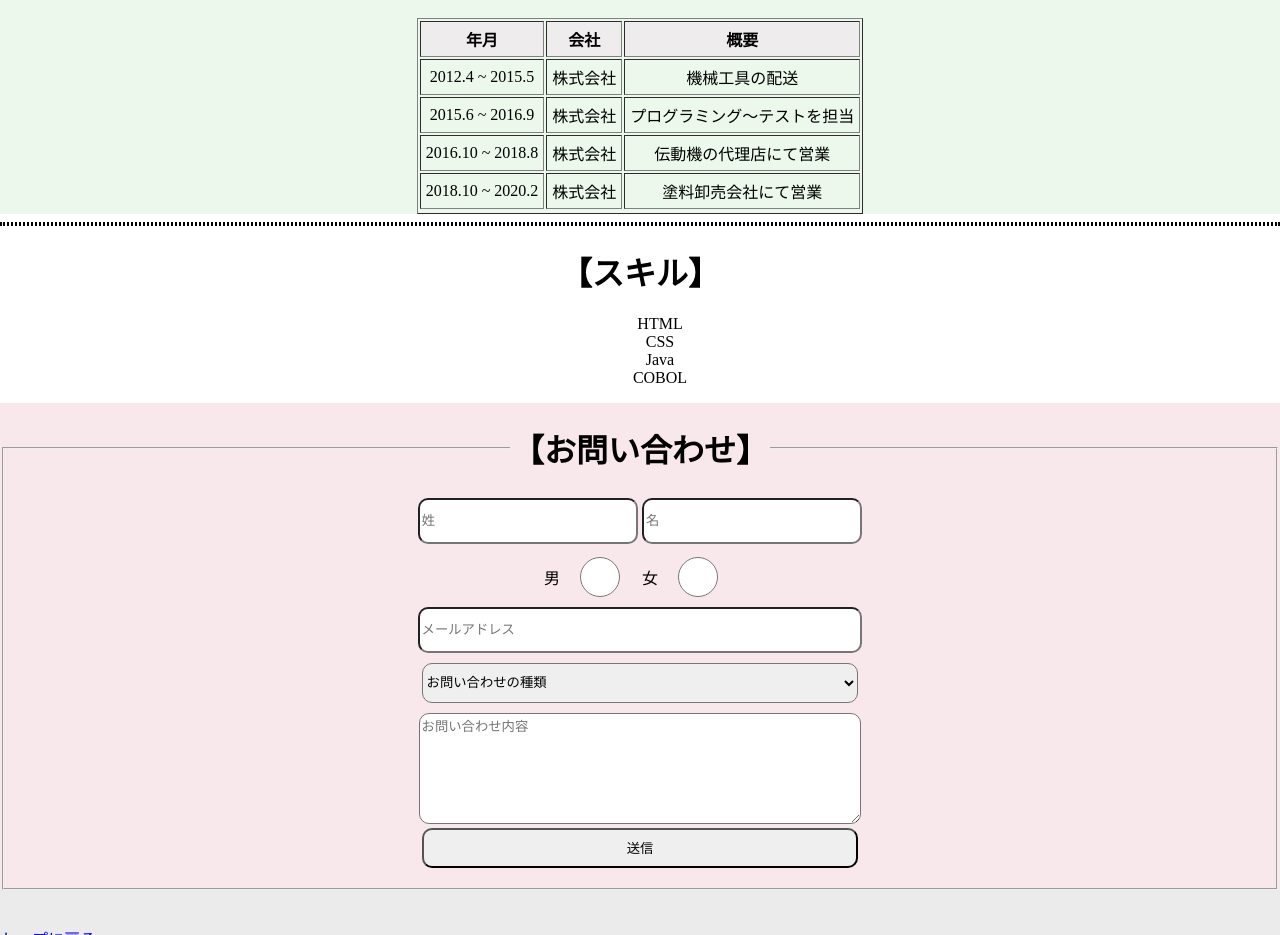
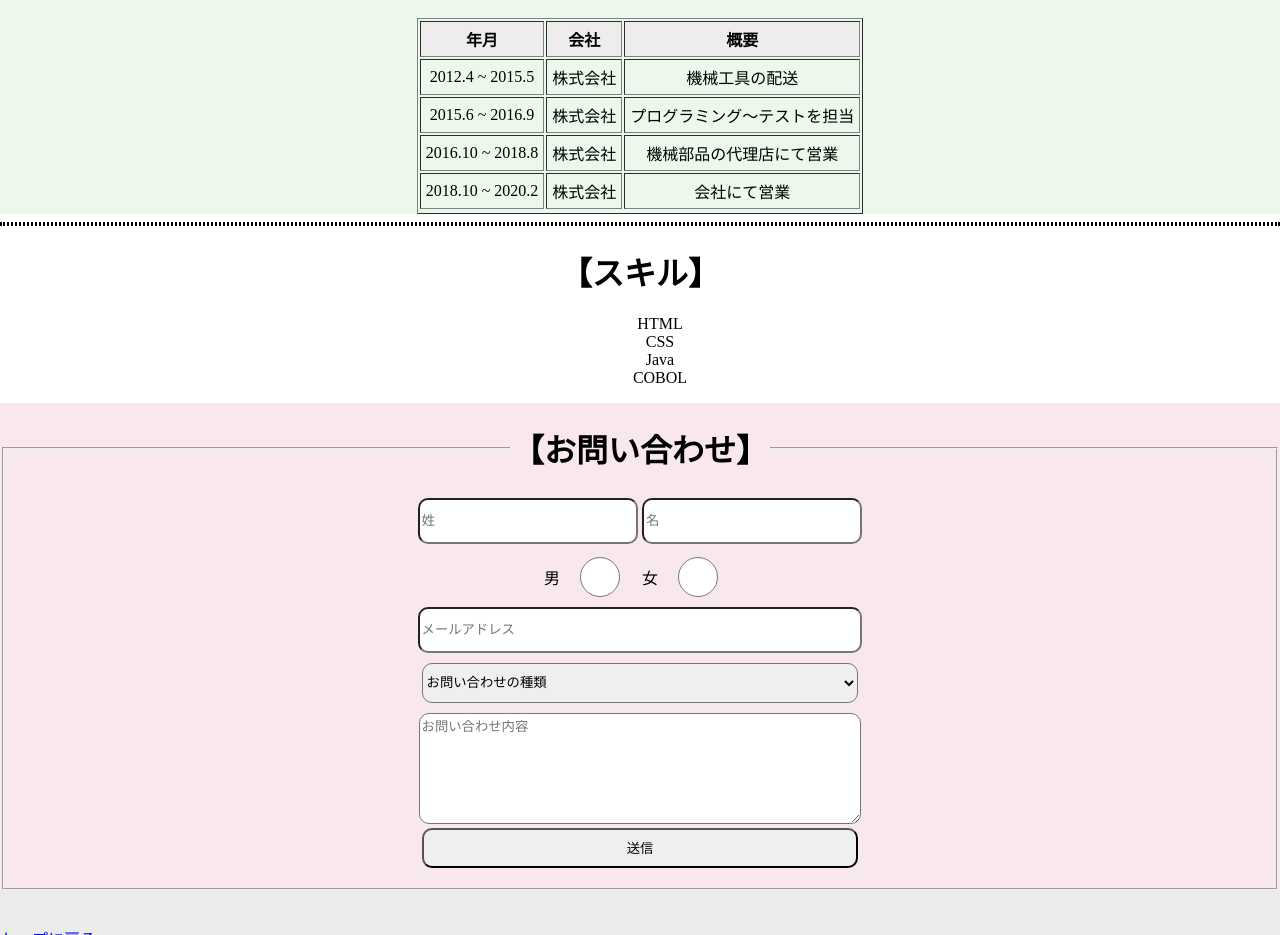
Before and after one commit to kuro966/.github.io, a plain HTML site: page index.html in a window 1280 px wide. Shown: the part 904-1839 px from the top of the page. Drawn offline with Linux system fonts and the light colour scheme.

Commit message:
Update index.html

```diff
--- a/index.html
+++ b/index.html
@@ -83,12 +83,12 @@
           <tr>
             <td>2016.10 ~ 2018.8</td>
             <td>株式会社</td>
-            <td>伝動機の代理店にて営業</td>
+            <td>機械部品の代理店にて営業</td>
           </tr>
           <tr>
             <td>2018.10 ~ 2020.2</td>
             <td>株式会社</td>
-            <td>塗料卸売会社にて営業</td>
+            <td>会社にて営業</td>
           </tr>
           <tr></tr>
         </tbody>
```
